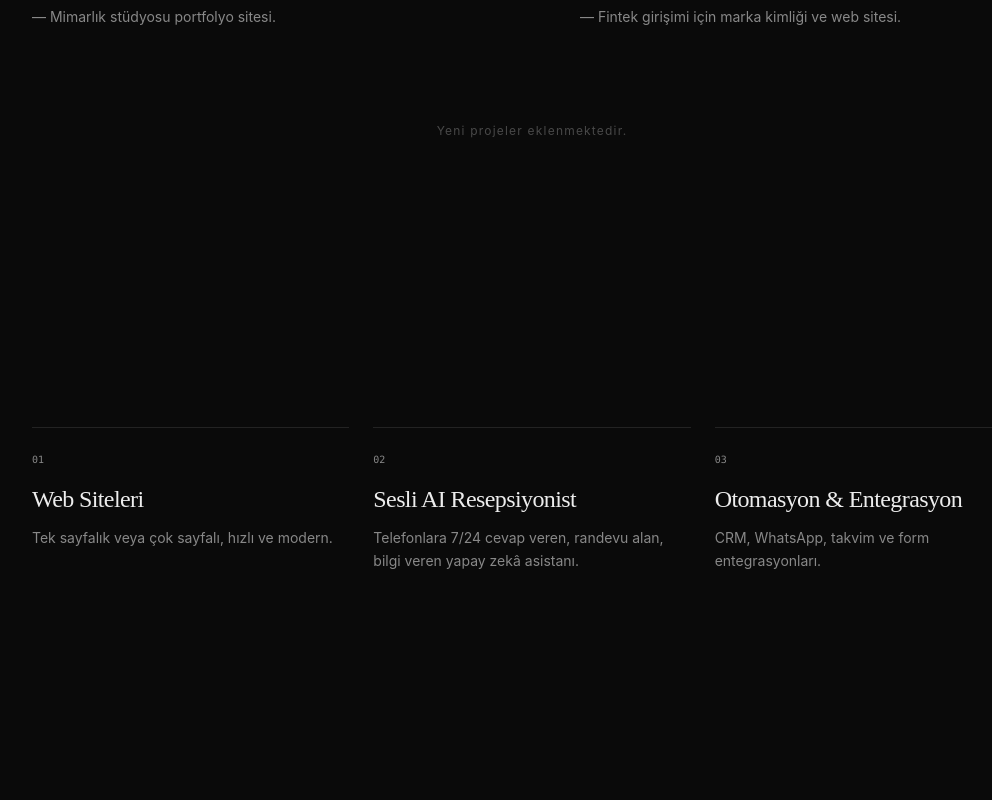
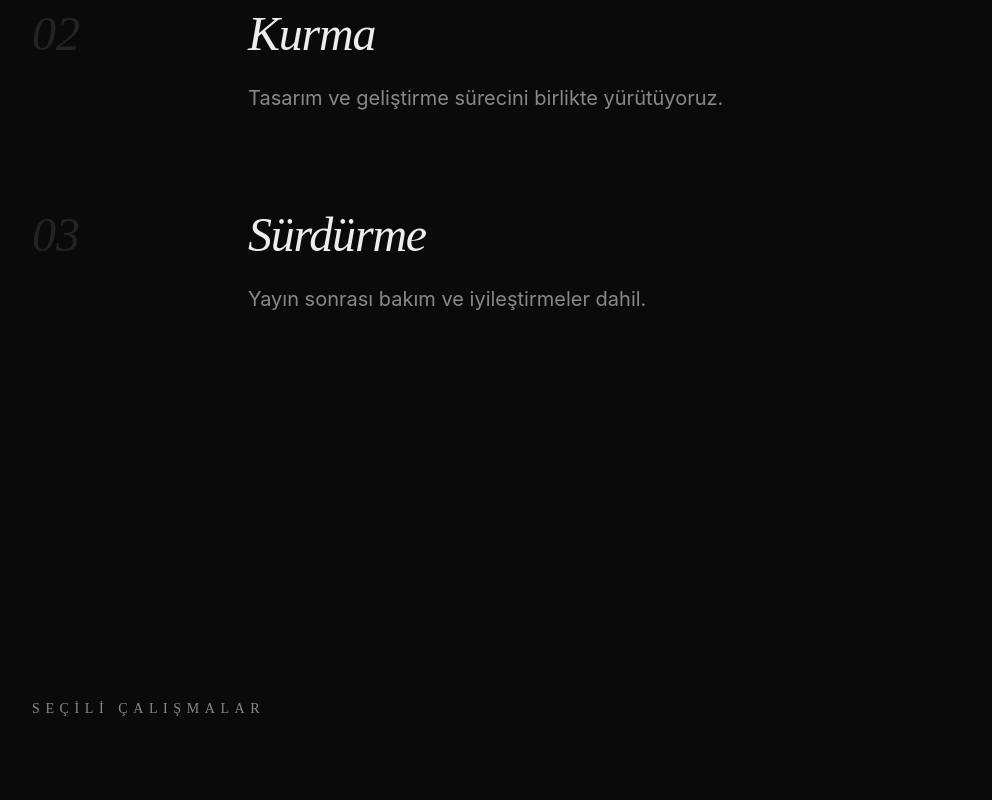
Before and after one commit to gokdenizyalcinoz/vea-agency-website, a React (Vite) app: page / in a window 1280 px wide. Shown: the part 1520-2320 px from the top of the page, without its empty margins (108-1100 px from the left). Built offline with nearby package versions, Linux system fonts and the light colour scheme.

Commit message:
Add Work component to App component

```diff
--- a/src/App.tsx
+++ b/src/App.tsx
@@ -18,7 +18,6 @@ export default function App() {
 
   return (
     <div className="relative min-h-screen bg-background selection:bg-white selection:text-black">
-      {/* Visual background elements */}
       <div className="grain-overlay" />
       <div className="decoration-circle-top" />
       <div className="decoration-circle-bottom" />
@@ -27,9 +26,9 @@ export default function App() {
 
       <main>
         <Hero lang={lang} />
-        <Work lang={lang} />
         <Services lang={lang} />
         <Approach lang={lang} />
+        <Work lang={lang} />
         <Contact lang={lang} />
       </main>
 
```
